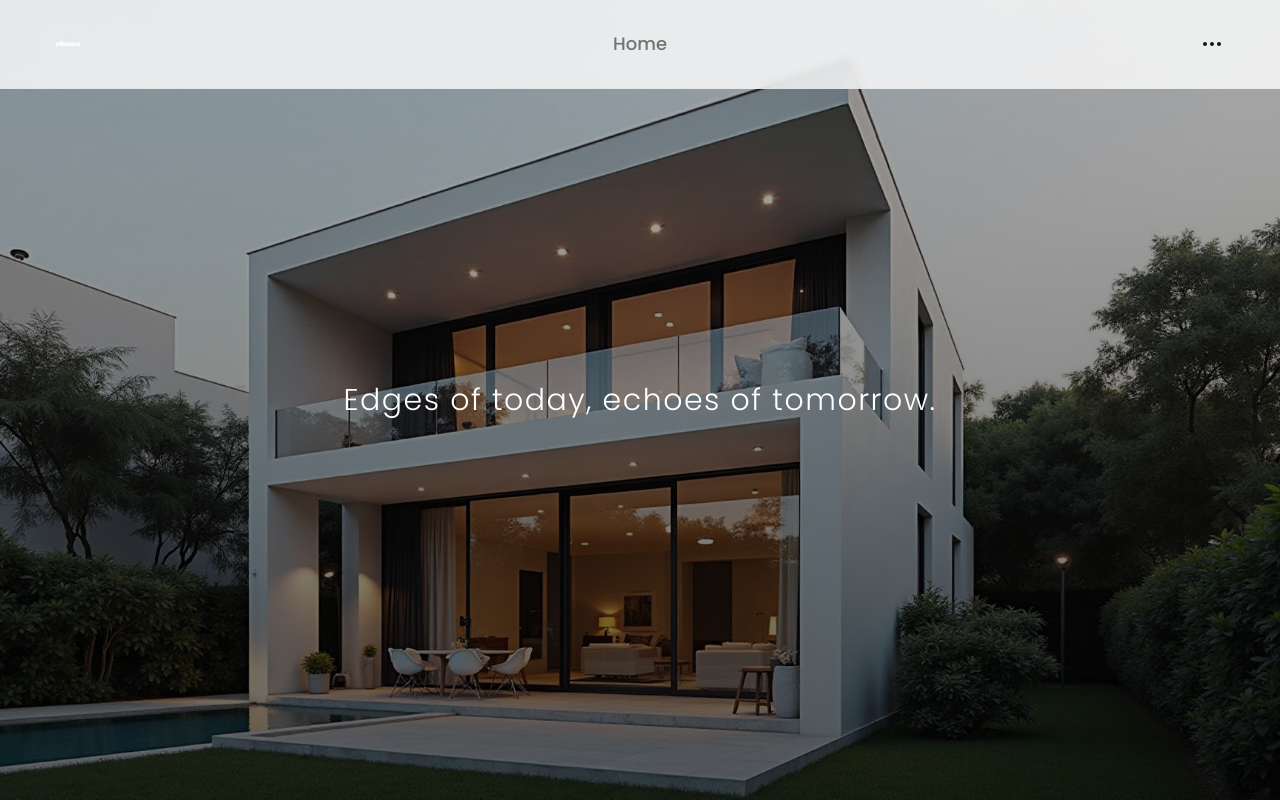
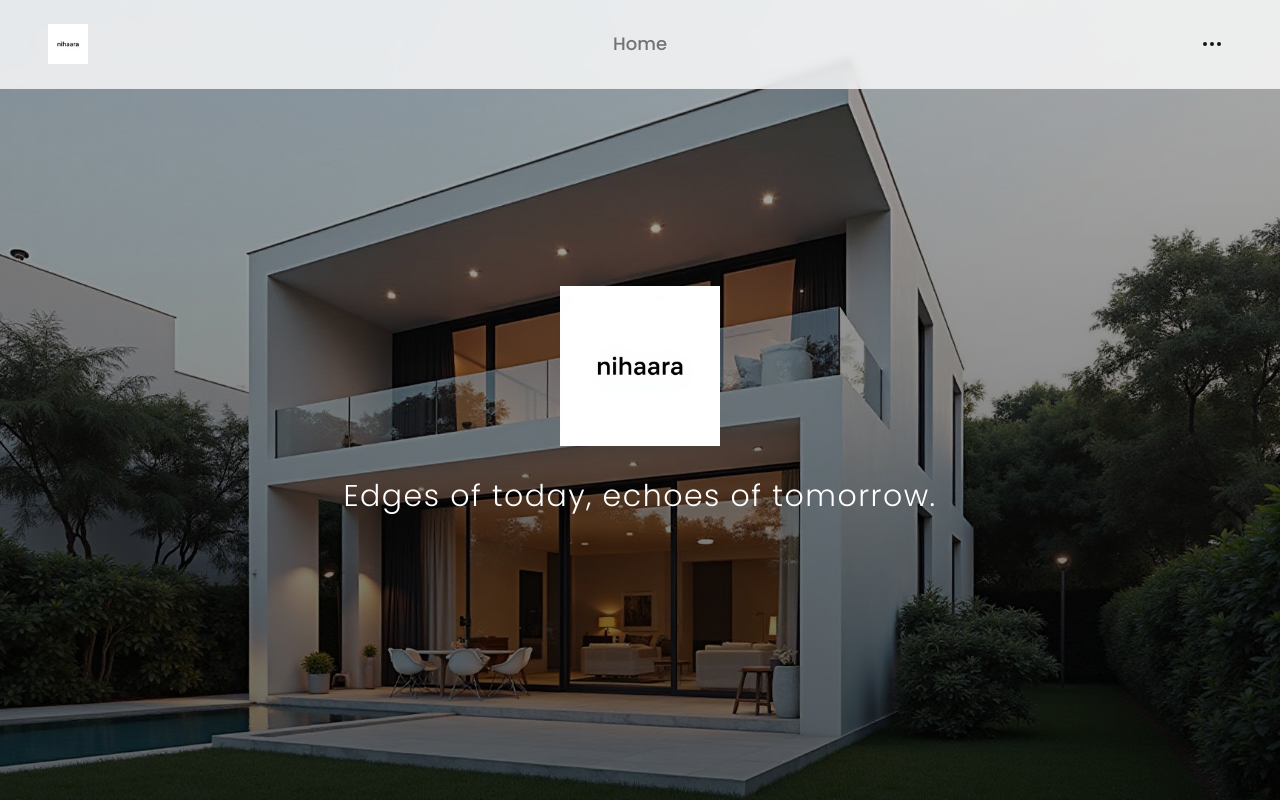
Before and after one commit to radaravg/nihaara-architects-digital-canvas, a React (Vite) app: page / in a window 1280 px wide. Built offline with nearby package versions, Linux system fonts and the light colour scheme.

Commit message:
Center logo and update styles
Center the Nihaara logo on the homepage. Update the logo image and increase its size for better visibility. Change the heading font to ITC Bauhaus. Implement smooth swipe-right transitions for the image slideshow.

```diff
--- a/src/components/Header.tsx
+++ b/src/components/Header.tsx
@@ -30,7 +30,7 @@ const Header = () => {
         <div className="container-custom flex items-center justify-between py-4 md:py-6">
           <div className="flex items-center">
             <img
-              src="/lovable-uploads/1479b4ce-2d78-4c04-8f41-356261ff8284.png"
+              src="/lovable-uploads/nihaara-logo.png"
               alt="Nihaara Architects"
               className="h-8 md:h-10 w-auto animate-fade-in"
             />
--- a/src/components/ImageSlideshow.tsx
+++ b/src/components/ImageSlideshow.tsx
@@ -18,12 +18,16 @@ const ImageSlideshow = () => {
   }, [images.length]);
 
   return (
-    <div className="fixed inset-0 z-[-1]">
+    <div className="fixed inset-0 z-[-1] overflow-hidden">
       {images.map((image, index) => (
         <div
           key={index}
-          className={`absolute inset-0 transition-opacity duration-2000 ${
-            currentImage === index ? "opacity-100" : "opacity-0"
+          className={`absolute inset-0 transition-transform duration-1000 ease-in-out ${
+            currentImage === index
+              ? "translate-x-0"
+              : index < currentImage
+                ? "-translate-x-full"
+                : "translate-x-full"
           }`}
         >
           <img
--- a/src/components/LogoAnimation.tsx
+++ b/src/components/LogoAnimation.tsx
@@ -24,9 +24,9 @@ const LogoAnimation = ({ onComplete }: LogoAnimationProps) => {
     >
       <div className="animate-zoom-in">
         <img
-          src="/lovable-uploads/1479b4ce-2d78-4c04-8f41-356261ff8284.png"
+          src="/lovable-uploads/nihaara-logo.png"
           alt="Nihaara Architects"
-          className="h-20 md:h-32 w-auto animate-float"
+          className="h-24 md:h-40 w-auto animate-float"
         />
       </div>
     </div>
--- a/src/index.css
+++ b/src/index.css
@@ -2,8 +2,9 @@
 @tailwind components;
 @tailwind utilities;
 
-/* Import TC Bauhaus font */
+/* Import ITC Bauhaus and Poppins fonts */
 @import url('https://fonts.googleapis.com/css2?family=Poppins:wght@300;400;500;600;700&display=swap');
+@import url('https://fonts.cdnfonts.com/css/itc-bauhaus');
 
 /* Definition of the design system. All colors, gradients, fonts, etc should be defined here.
 All colors MUST be HSL.
@@ -133,11 +134,11 @@ All colors MUST be HSL.
 @layer components {
   /* Typography classes */
   .heading-primary {
-    @apply font-poppins font-bold text-4xl md:text-6xl lg:text-7xl tracking-tight;
+    @apply font-bauhaus font-bold text-4xl md:text-6xl lg:text-7xl tracking-tight;
   }
 
   .heading-secondary {
-    @apply font-poppins font-semibold text-2xl md:text-4xl lg:text-5xl tracking-tight;
+    @apply font-bauhaus font-semibold text-2xl md:text-4xl lg:text-5xl tracking-tight;
   }
 
   .tagline {
--- a/src/pages/Home.tsx
+++ b/src/pages/Home.tsx
@@ -19,7 +19,14 @@ const Home = () => {
           <Header />
           <ImageSlideshow />
 
-          <div className="relative z-10 min-h-screen flex items-center justify-center">
+          <div className="relative z-10 min-h-screen flex flex-col items-center justify-center">
+            <div className="text-center px-6 mb-8">
+              <img
+                src="/lovable-uploads/nihaara-logo.png"
+                alt="Nihaara Architects"
+                className="h-24 md:h-32 lg:h-40 w-auto mx-auto animate-fade-in"
+              />
+            </div>
             <div className="text-center px-6">
               <h1 className="tagline text-white animate-fade-in">
                 Edges of today, echoes of tomorrow.
--- a/tailwind.config.ts
+++ b/tailwind.config.ts
@@ -20,7 +20,7 @@ export default {
 		extend: {
 			fontFamily: {
 				poppins: ['Poppins', 'sans-serif'],
-				bauhaus: ['TC Bauhaus', 'Poppins', 'sans-serif'], // Fallback to Poppins if TC Bauhaus not available
+				bauhaus: ['ITC Bauhaus', 'TC Bauhaus', 'Poppins', 'sans-serif'], // ITC Bauhaus with fallbacks
 			},
 			colors: {
 				border: 'hsl(var(--border))',
```
Also changed, not shown: public/lovable-uploads/nihaara-logo.png (added).
